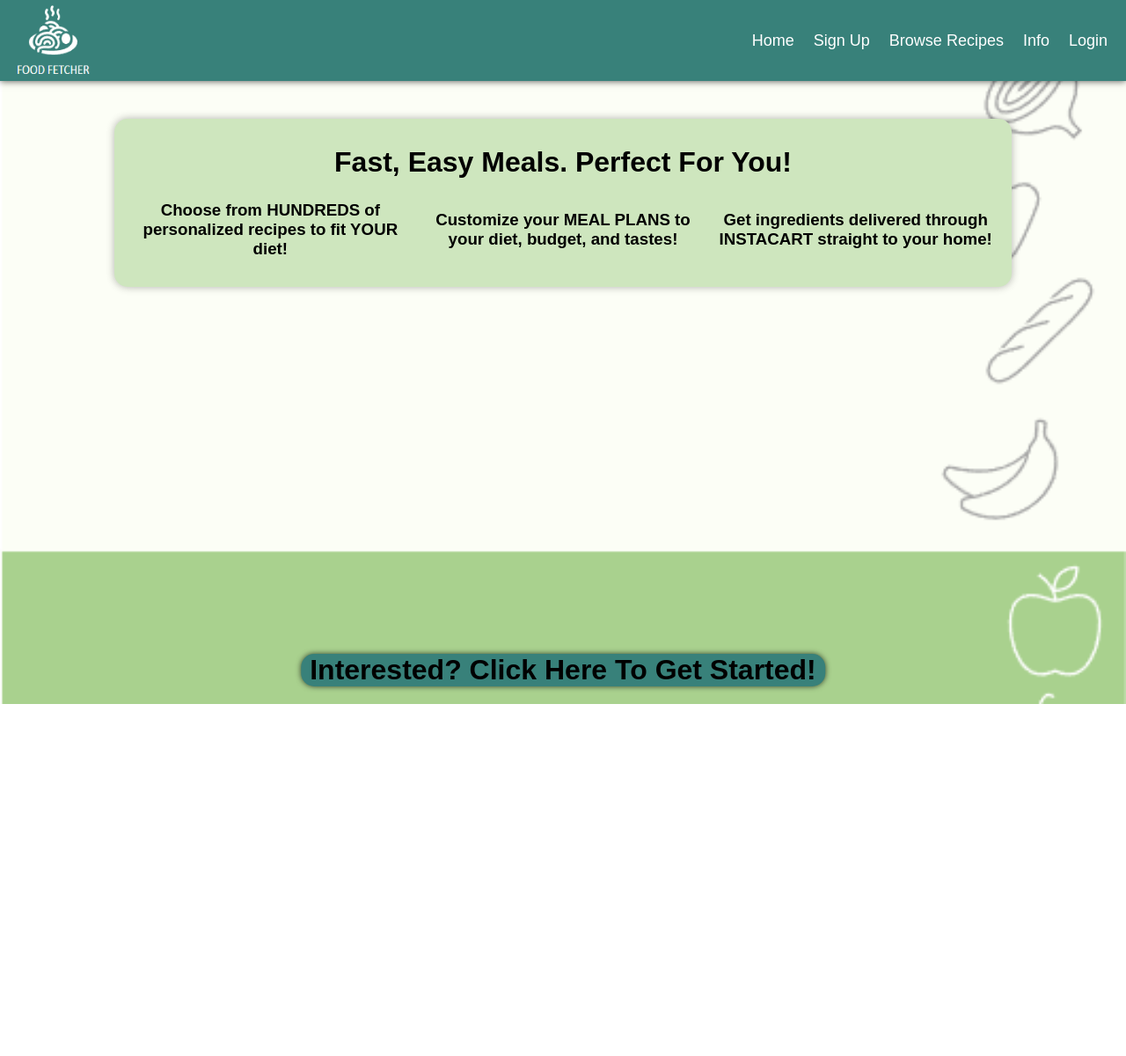
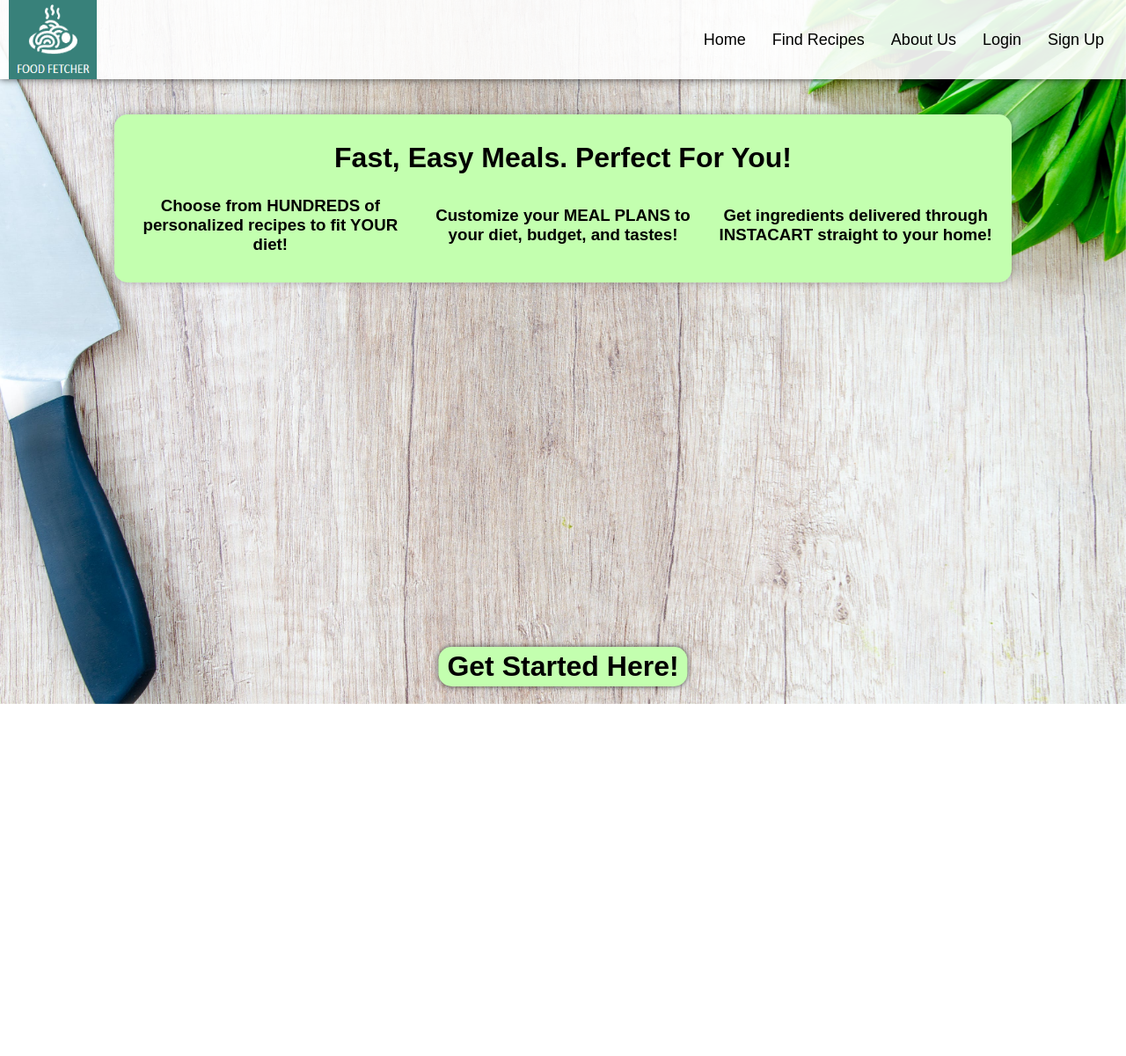
Before and after one commit to foodfetcher/foodfetchers, a PHP site: page /home.php in a window 1280 px wide. Shown: the whole page at 88% size. Run offline with PHP 8.4, Linux system fonts and the light colour scheme.

Commit message:
Various Styling Improvements
Changed background image (need to credit later on about page)
Modified site colors
Moved colors to vars
Modified nav, signup banner animations & text
Simplified content div padding
Fixed link hitbox for logo and signup banner
Fixed missing background on create.php
Minor CSS cleanup

```diff
--- a/browse.php
+++ b/browse.php
@@ -32,7 +32,7 @@
 							<table style="width: 100%;">
 								<tr>
 									<td>
-										<h1 style="margin-block-start: 0; margin-block-end: 0.25em;"> Browse Recipes </h1>
+										<h1 style="margin-block-start: 0; margin-block-end: 0.25em;"> Search Recipes </h1>
 									</td>
 								</tr>
 
--- a/home.php
+++ b/home.php
@@ -39,9 +39,9 @@
         </div>
 		<?php
 			if ($log == "Login"){
-				echo '<div id = "interested"><a href = signup.php>
-					<h1> Interested? Click Here To Get Started! </h1>
-					</a></div>';
+				echo '<a href = signup.php><div id = "interested">
+					<h1> Get Started Here! </h1>
+					</div></a>';
 			};
 		?>
     </body>
--- a/nav.php
+++ b/nav.php
@@ -1,20 +1,16 @@
 <?php
     echo '<div id = "header">
-		<div id = "logo">
-			<a href = home.php>
+		<a href = home.php>
+			<div id = "logo">
 				<img src="Images/logo.png" width="100" height="90" alt="Food Fetcher Logo">
-			</a>
-		</div>
+			</div>
+		</a>
 
 		<div id = "nav">
         <a href = home.php>Home</a>';
 
-        if($log == "Login"){
-            echo "<a href = signup.php>Sign Up</a>";
-        }
-
-        echo '<a href = browse.php>Browse Recipes</a>
-        <a href = info.php>Info</a>';
+        echo '<a href = browse.php>Find Recipes</a>
+        <a href = info.php>About Us</a>';
 
         if($log == "Logout"){
             $first = $_SESSION["firstname"];
@@ -25,5 +21,10 @@
         else{
             echo "<a href = login.php>$log</a>";
         }
+
+		if($log == "Login"){
+            echo "<a href = signup.php>Sign Up</a>";
+        }
+
     echo'</div></div>';
 ?>
--- a/phaseIstyle.css
+++ b/phaseIstyle.css
@@ -1,17 +1,24 @@
 /* Styling for the foodfetchers website */
 
 /* General */
+:root {
+	/* Vars */
+	--scrollbar-width: calc(100vw - 100%);
+
+	/* Colors */
+	--lightgreen: #c3ffaf;
+	--green: #50c928;
+	--darkgreen: #31701c;
+}
+
 body {
-	/*background: #fcfef6 url(Images/backgroundfood.png) no-repeat fixed;
-	background-size: cover;*/
 	margin: 0;
-	--scrollbar-width: calc(100vw - 100%);
 	font-family: Arial;
 	min-height: 150vh; /* for testing purposes until we get more content */
 }
 
 #background {
-	background-image: url(Images/backgroundfood.png);
+	background-image: url(Images/background.jpg);
 	background-size: cover;
 	position: fixed;
 	width: 100%;
@@ -38,12 +45,12 @@ input[type=text], input[type=email], input[type=password], input[type=number] {
 	margin-bottom: 2px;
 }
 
-input[type=text]:hover, input[type=email]:hover, input[type=password]:hover, input[type=number]:hover {
+input[type=text]:hover, input[type=email]:hover, input[type=password]:hover, input[type=number]:hover, input[type=submit]:hover, input[type=reset]:hover {
 	border-color: #888;
 	transition: 0ms;
 }
 
-input[type=text]:active, input[type=email]:active, input[type=password]:active, input[type=number]:active {
+input[type=text]:active, input[type=email]:active, input[type=password]:active, input[type=number]:active, input[type=submit]:active, input[type=reset]:active {
 	border-color: #444;
 	transition: 0ms;
 }
@@ -57,16 +64,6 @@ input[type=submit], input[type=reset] {
 	transition: border 200ms;
 }
 
-input[type=submit]:hover, input[type=reset]:hover {
-	border-color: #888;
-	transition: 0ms;
-}
-
-input[type=submit]:active, input[type=reset]:active {
-	border-color: #444;
-	transition: 0ms;
-}
-
 input[type=checkbox] {
 	height: 16px;
 	width: 16px;
@@ -74,40 +71,39 @@ input[type=checkbox] {
 
 /* Header */
 #header {
-	font-family: Arial;
 	font-size: 18px;
-	color: white;
-	background-color: #38817a;
-	height: 92px;
+	color: black;
+	background-color: rgba(255,255,255,0.9);
+	height: 90px;
 	padding: 0 10px;
 	box-shadow: 0 0 8px rgba(0,0,0,0.7);
 }
 
 #logo {
 	float: left;
-	padding: 1px 0;
+	height: 90px;
 }
 
 #nav {
 	display: flex;
 	float: right;
 	align-items: center;
-	width: auto;
 	height: 100%;
+	text-align: center;
 }
 
 #nav a {
-	font-family: Arial;
-	color: white;
+	color: black;
 	text-decoration: none;
-	transition: background-color 200ms;
-	border: 1px solid transparent;
-	padding: 34.5px 10px;
+	transition: 150ms;
+	border: 3px solid transparent;
+	padding: 14px 12px;
+	border-radius: 5px;
 }
 
 #nav a:hover {
-	background-color: rgba(255,255,255,0.15);
-	border: 1px solid rgba(255,255,255,0.25);
+	background-color: rgba(255,255,255,0.5);
+	border: 3px solid var(--green);
 	transition: 0ms;
 }
 
@@ -118,17 +114,22 @@ input[type=checkbox] {
 }
 
 #logout a {
-	padding: 2px;
+	padding: 1px;
 	cursor: pointer;
+	border: 2px solid transparent;
+}
+
+#logout a:hover {
+	border: 2px solid var(--green);
 }
 
 /* Content */
 #Content {
 	border-radius: 15px;
-	background-color: #cee6be;
+	background-color: var(--lightgreen);
 	text-align: center;
 	max-width: 1000px;
-	margin: 43px auto 80px auto;
+	margin: 40px auto;
 	padding: 10px;
 	box-shadow: 0 0 10px rgba(0,0,0,0.3);
 }
@@ -136,14 +137,14 @@ input[type=checkbox] {
 /* Interested Banner */
 #interested {
 	border-radius: 15px;
-	background-color: #38817a;
+	background-color: var(--lightgreen);
 	position: fixed;
 	bottom: 0;
 	margin-bottom: 20px;
 	text-align: center;
 	color: black;
 	box-shadow: 0 0 6px rgba(0,0,0,0.7);
-	padding: 0 10px;
+	padding: 4px 10px;
 	cursor: pointer;
 	transition: background-color 200ms;
 	transform: translate(calc(50vw - 50%));
@@ -162,6 +163,6 @@ input[type=checkbox] {
 }
 
 #interested:hover {
-	background-color: #4cada4;
-	transition: 0ms;
+	background-color: var(--green);
+	transition: 50ms;
 }
```
Also changed, not shown: Images/background.jpg (added).
